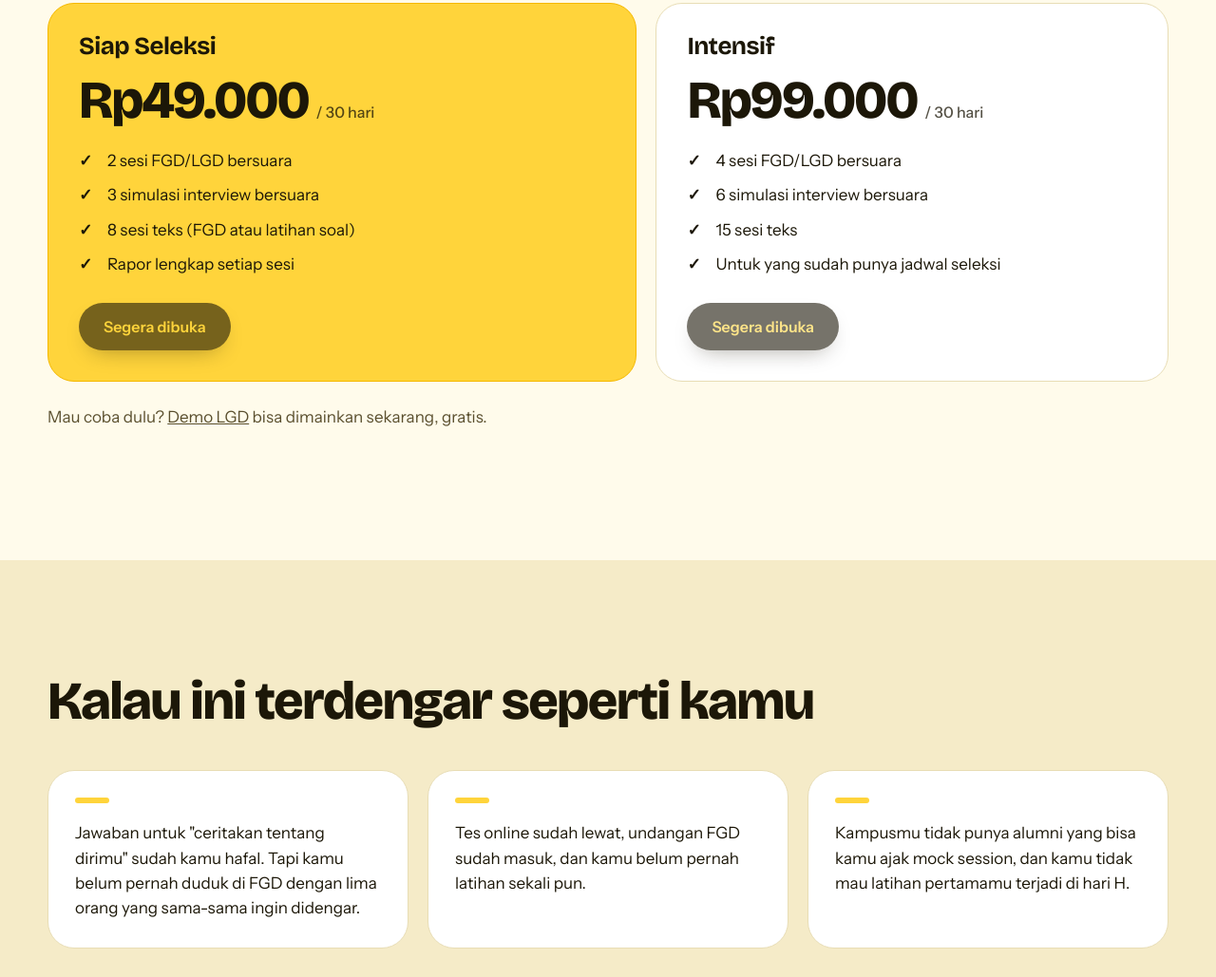
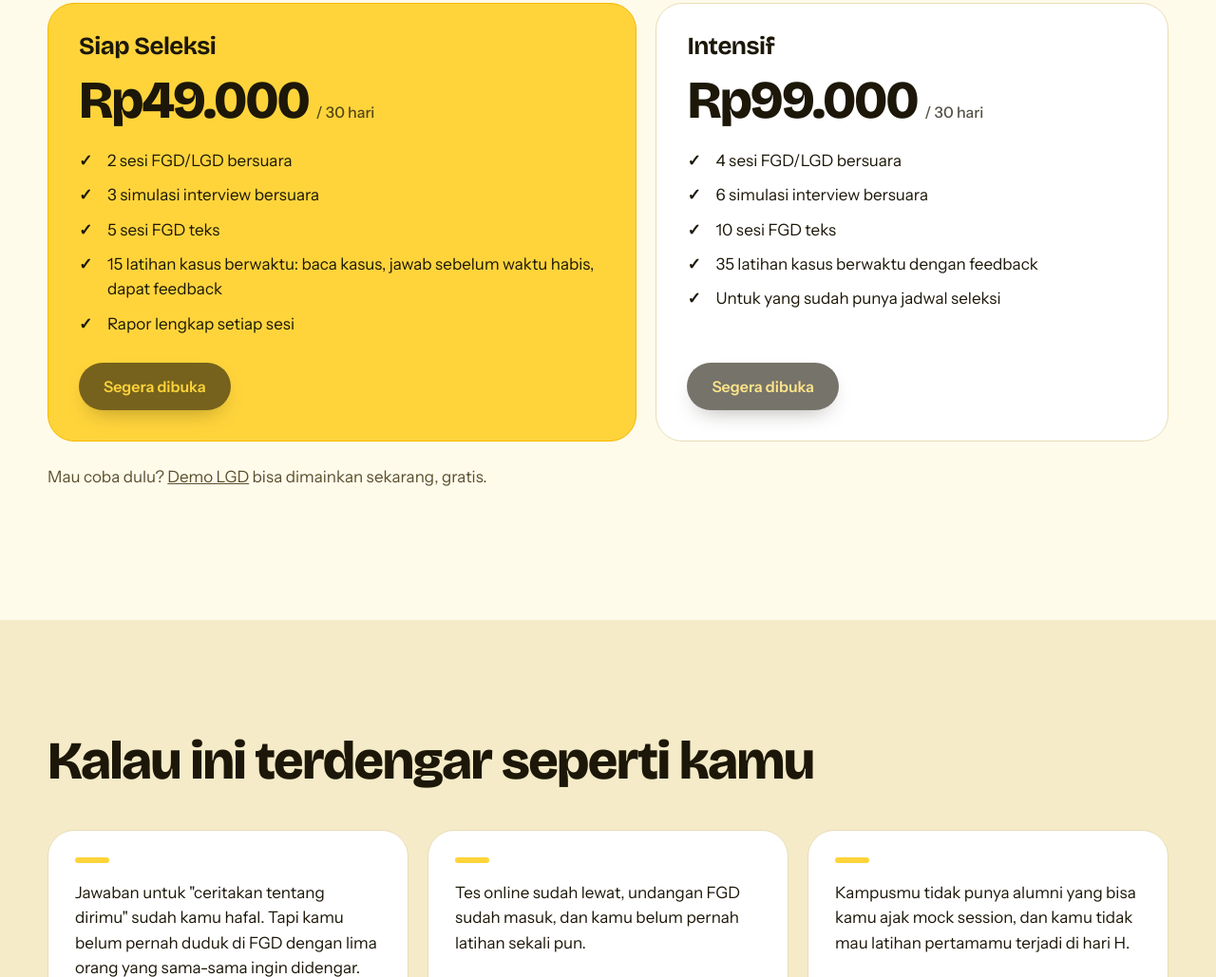
Before and after one commit to aryawiandra/shortlisted, a website with bundled scripts: page index.html in a window 1280 px wide. Shown: the part 6616-7645 px from the top of the page at 95% size. Built offline with nearby package versions, Linux system fonts and the light colour scheme; files whose address does not match are found by name.

Commit message:
feat: restructure plans around cheap timed case drills for repeat practice

```diff
--- a/index.html
+++ b/index.html
@@ -214,7 +214,8 @@
           <ul>
             <li>2 sesi FGD/LGD bersuara</li>
             <li>3 simulasi interview bersuara</li>
-            <li>8 sesi teks (FGD atau latihan soal)</li>
+            <li>5 sesi FGD teks</li>
+            <li>15 latihan kasus berwaktu: baca kasus, jawab sebelum waktu habis, dapat feedback</li>
             <li>Rapor lengkap setiap sesi</li>
           </ul>
           <a class="btn btn-dark" data-plan="siap" href="#harga">Ikut pre-sale</a>
@@ -225,7 +226,8 @@
           <ul>
             <li>4 sesi FGD/LGD bersuara</li>
             <li>6 simulasi interview bersuara</li>
-            <li>15 sesi teks</li>
+            <li>10 sesi FGD teks</li>
+            <li>35 latihan kasus berwaktu dengan feedback</li>
             <li>Untuk yang sudah punya jadwal seleksi</li>
           </ul>
           <a class="btn btn-dark" data-plan="intensif" href="#harga">Ikut pre-sale</a>
```
